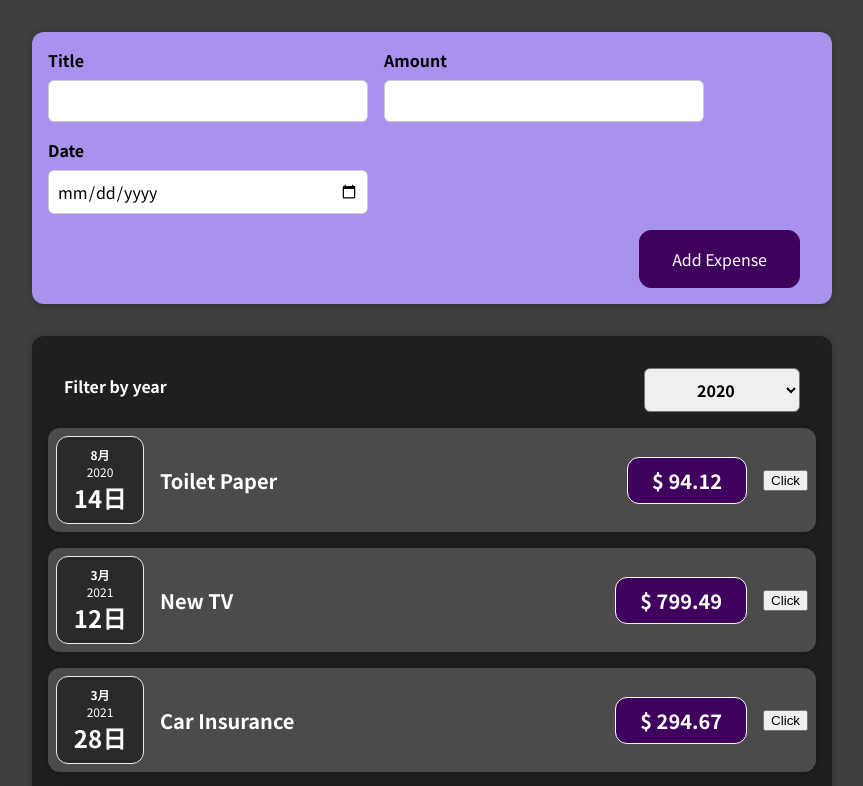
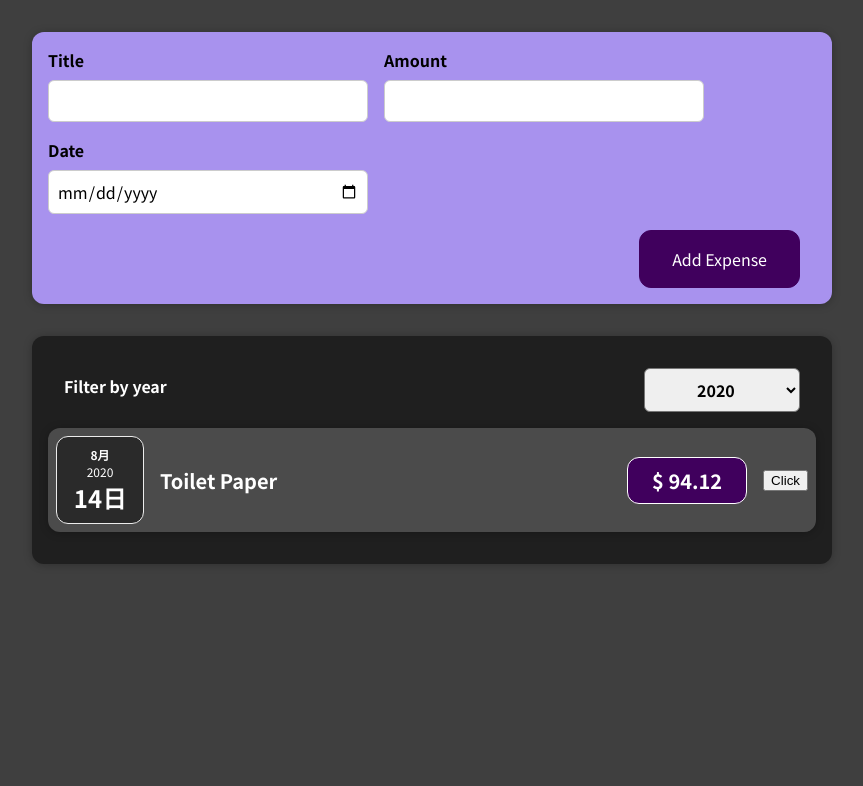
Before and after one commit to rdchen1124/React-Complete-Guide, a React (Create React App) app: page / in a window 1280 px wide. Shown: the top 786 px of the page, without its empty margins (208-1071 px from the left). Built offline with nearby package versions, Linux system fonts and the light colour scheme.

Commit message:
Modify layout of code.

```diff
--- a/src/components/Expenses/Expenses.js
+++ b/src/components/Expenses/Expenses.js
@@ -12,7 +12,12 @@ const Expenses = ({items}) => {
   return (
     <Card className="expenses">
       <ExpensesFilter selected={yearFilter} onYearChange={handleYearFilterChange} />
-      {items.map(item => (<ExpenseItem key={item.id} {...item} />))}
+      {items.filter(item => item.date.getFullYear().toString() === yearFilter).map(item => (
+        <ExpenseItem
+          key={item.id}
+          {...item}
+        />
+      ))}
     </Card>
 
   )
```
